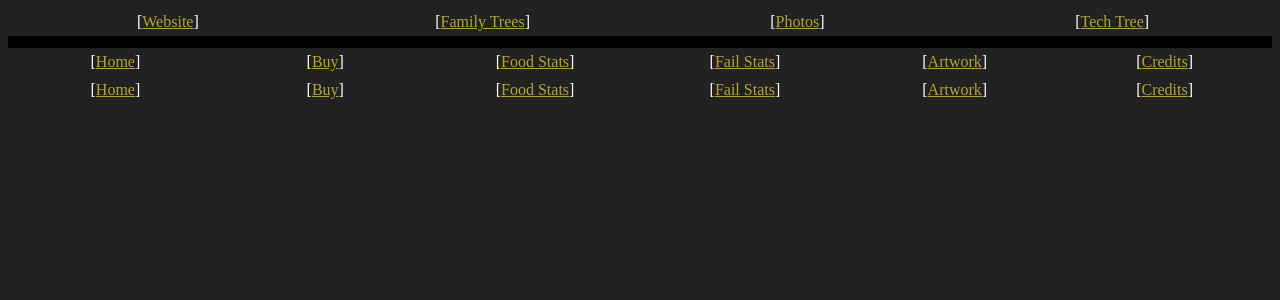
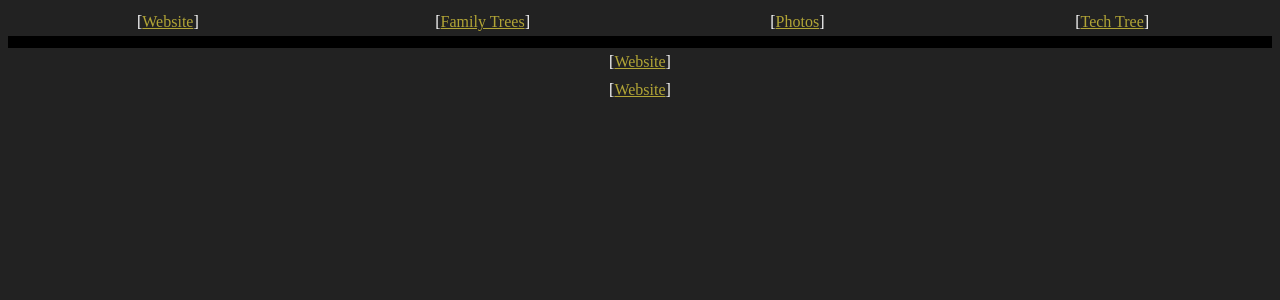
Before and after one commit to twohoursonelife/OneLifeWeb, a PHP site: template web/templates/footer.php in a window 1280 px wide. Shown: the top 300 px of the page. Run offline with PHP 8.4, Linux system fonts and the light colour scheme; the template is opened without the code that fills it, so the values that code supplies are empty.

Commit message:
Update header links

```diff
--- a/web/templates/footer.php
+++ b/web/templates/footer.php
@@ -32,12 +32,7 @@ if( ! $nocounter && ( !isSet( $blockCounter ) || ! $blockCounter ) ) {
 
     <table border=0 cellspacing=5 cellpadding=0 width=100%><tr>
 
-    <td align=center width=16%>[<a href='http://onehouronelife.com'>Home</a>]</td>
-    <td align=center width=16%>[<a href='https://sites.fastspring.com/jasonrohrer/instant/onehouronelife?referrer=<?php echo $referrer;?>'>Buy</a>]</td>
-    <td align=center width=16%>[<a href='http://onehouronelife.com/foodStats.php'>Food Stats</a>]</td>
-    <td align=center width=16%>[<a href='http://onehouronelife.com/failureStats.php'>Fail Stats</a>]</td>
-    <td align=center width=16%>[<a href='http://onehouronelife.com/artLogPage.php'>Artwork</a>]</td>
-    <td align=center width=16%>[<a href='http://onehouronelife.com/credits.php'>Credits</a>]</td>
+    <td align=center width=11%>[<a href='https://twohoursonelife.com'>Website</a>]</td>
 
 
 </tr></table>
```
